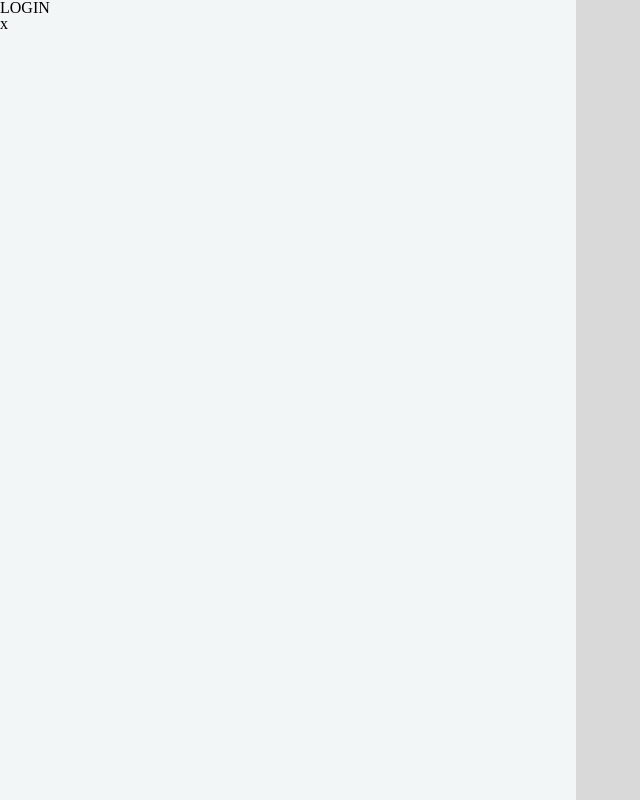
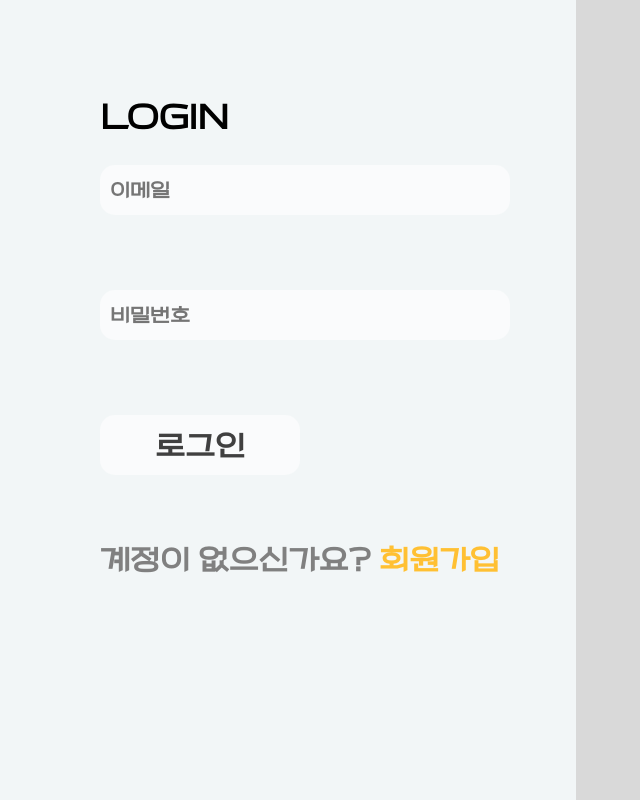
Before and after one commit to googoo81/Hi-FrontEnd-Vanilla, a website: page index.html in a window 1280 px wide. Shown: the whole page, without its empty margins (0-640 px from the left). Drawn offline with nearby package versions, Linux system fonts and the light colour scheme.

Commit message:
login base-end

```diff
--- a/css/style.css
+++ b/css/style.css
@@ -2,10 +2,70 @@ body {
     padding: 0;
     margin: 0;
     background-color: #D9D9D9;
+}
+@font-face {
+    font-family: YdestreetB;
+    src: url(../fonts/Ydestreet_FONT/YdestreetL.otf);
+}
+a {
+    text-decoration: none;
 }
 
 .inner {
     background-color: #F2F6F7;
     height: 100vh;
     width: 45%;
+    position: relative;
 }
+.login-box {
+    position: absolute;
+    margin: 100px;
+}
+.login-text {
+    font-size: 35px;
+    font-weight: bold;
+    position: relative;
+    font-family: "YdestreetB";
+    margin: 0 0 30px 0;
+    cursor: default;
+}
+.inner input {
+    background-color: #FAFBFC;
+    width: 400px;
+    height: 50px;
+    position: relative;
+    margin: 0 0 75px 0;
+    font-family: "YdestreetB";
+    font-weight: bold;
+    font-size: 20px;
+    border-radius: 15px;
+    padding: 0 0 0 10px;
+    border: none;
+}
+.inner button{
+    border: none;
+    background-color: #FAFBFC;
+    font-weight: bold;
+    color: #404040;
+}
+.inner button {
+    font-family: "YdestreetB";
+    width: 200px;
+    height: 60px;
+    border-radius: 15px;
+    cursor: pointer;
+    font-size: 30px;
+}
+.inner .signup-text {
+    font-family: "YdestreetB";
+    color: #808080;
+    font-size: 30px;
+    font-weight: bold;
+    margin: 70px 0 0 0;
+}
+.inner .signup-text .sub-text {
+    cursor: default;
+}
+.inner .signup-text .text-hyper {
+    color: #FFC033;
+}
--- a/index.html
+++ b/index.html
@@ -42,14 +42,25 @@
 <body>
 
     <!-- HEADER -->
-    <header>
+    <section>
       <div class="inner">
         <div class="login-box">
-          <span class="login-text">
-            <h1>LOGIN</h1>  x
-          </span>
+          <div class="login-text">
+            <h1>LOGIN</h1>
+          </div>
+          <div class="input-text">
+            <input type="text" placeholder="이메일" />
+          </div>
+          <div class="input-password">
+            <input type="password" placeholder="비밀번호" />
+          </div>
+          <button>로그인</button>
+          <div class="signup-text">
+            <a class="sub-text">계정이 없으신가요?</a>
+            <a href="void:javascript(0)" class="text-hyper">회원가입</a>
+          </div>
         </div>
       </div>
-    </header>
+    </section>
 </body>
 </html>
```
Also changed, not shown: fonts/Ydestreet_FONT/YdestreetB.otf (added), fonts/Ydestreet_FONT/YdestreetL.otf (added), 3 other files.
